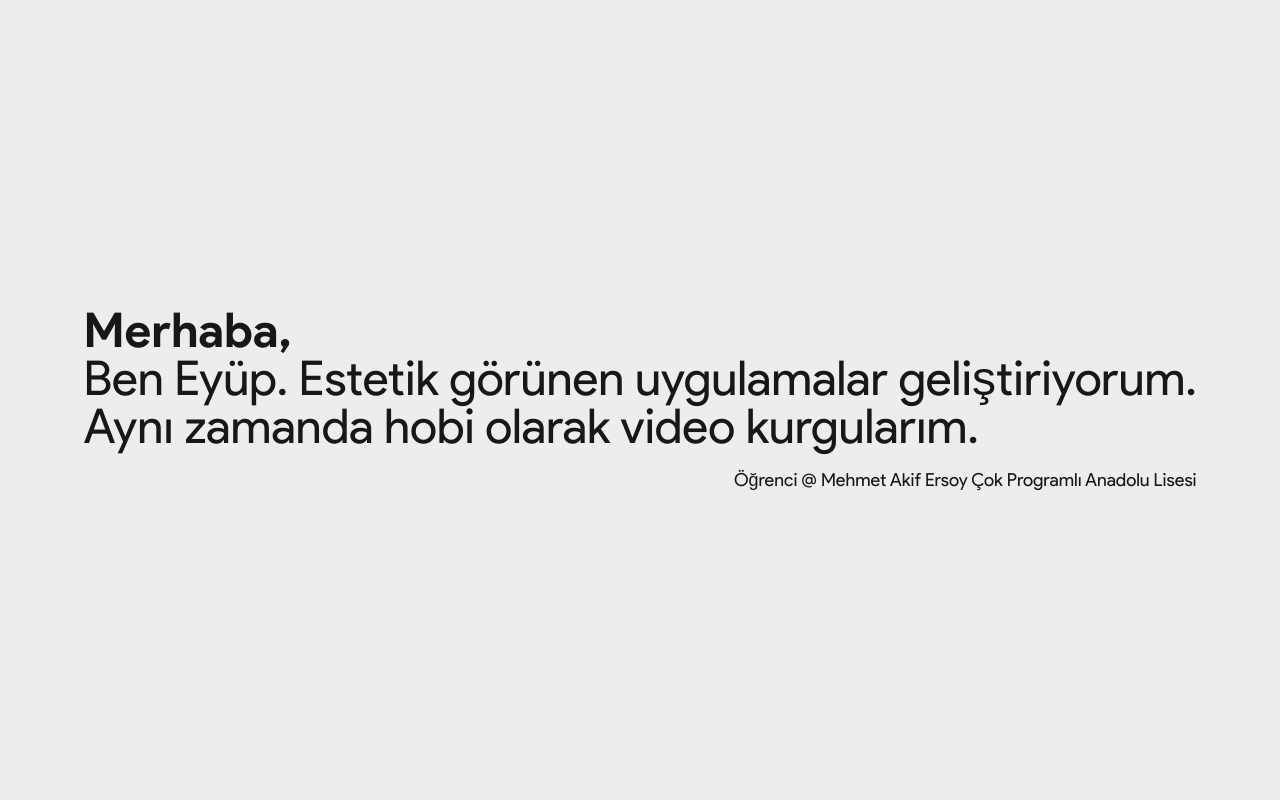
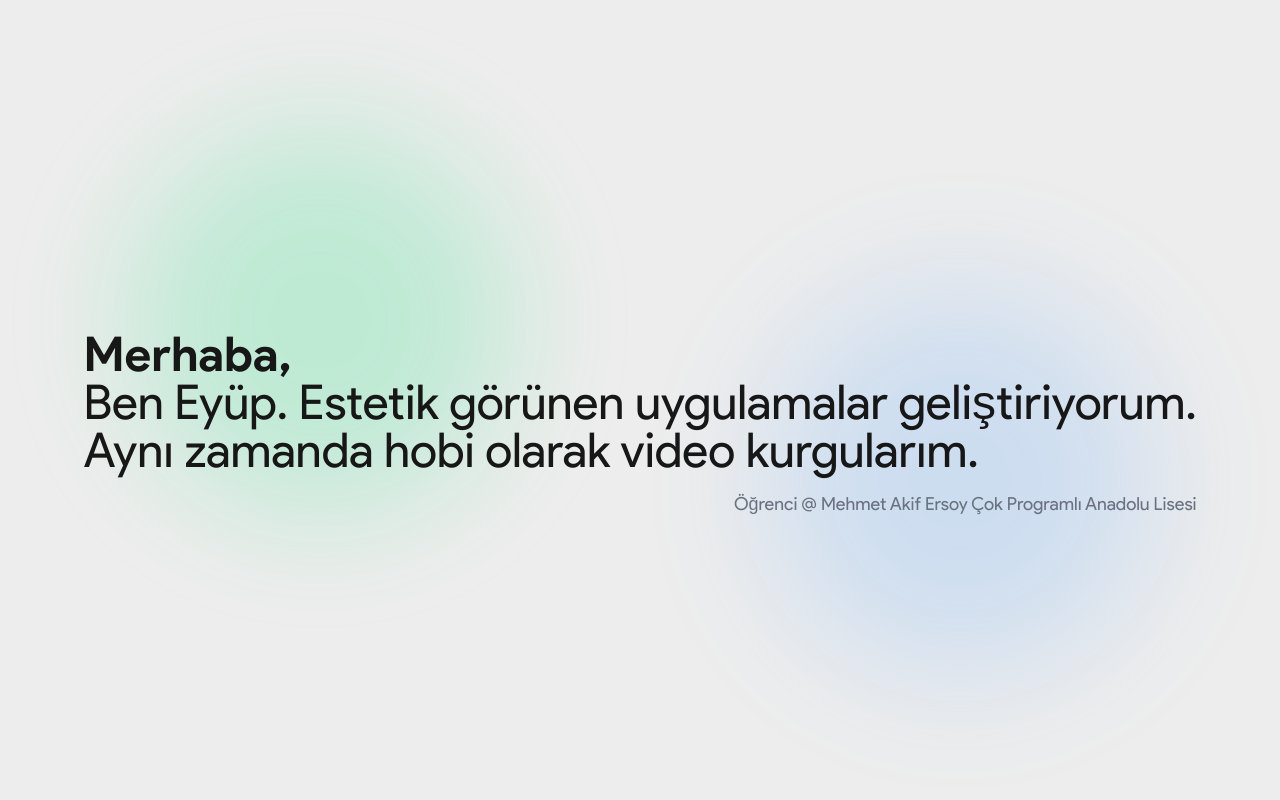
Before and after one commit to LewisLosa/manolya, a Next.js app: page / in a window 1280 px wide. Shown: the top 800 px of the page. Built offline with nearby package versions, Linux system fonts and the light colour scheme.

Commit message:
Hero'ya gradient eklendi.

```diff
--- a/src/app/page.tsx
+++ b/src/app/page.tsx
@@ -1,4 +1,4 @@
-"use client"
+"use client";
 import Image from "next/image";
 import { FontAwesomeIcon } from "@fortawesome/react-fontawesome";
 import { faCheckCircle, faEye } from "@fortawesome/free-solid-svg-icons";
@@ -34,15 +34,20 @@ export default function Home() {
 
   return (
     <main>
-      <header>
-        <div className="h-screen flex flex-col justify-center items-center">
-          <div className="stagger-reveal">
-            <h1 className="text-5xl transform transition-all duration-500 ease-out">
-              <b className="relative after:content-[''] after:absolute after:w-0 after:h-1 after:bg-current after:left-0 after:bottom-0 after:transition-all after:duration-700 after:ease-out hover:after:w-full">Merhaba,</b> <br />
-              Ben Eyüp. Estetik görünen uygulamalar
-              geliştiriyorum. <br /> Aynı zamanda hobi olarak video kurgularım.
+      <header className="relative h-screen w-full overflow-hidden">
+        <div className="absolute left-1/4 top-2/5 transform -translate-y-1/2 -translate-x-1/2 w-96 h-96 rounded-full bg-green-400 opacity-20 blur-3xl z-0"></div>
+        <div className="absolute right-1/4 top-3/5 transform -translate-y-1/2 translate-x-1/2 w-96 h-96 rounded-full bg-blue-400 opacity-20 blur-3xl z-0"></div>
+        <div className="h-screen flex flex-col justify-center items-center relative z-10">
+          <div className="stagger-reveal px-6">
+            <h1 className="text-5xl transform transition-all duration-500 ease-out opacity-0 translate-y-6">
+              <b className="relative after:content-[''] after:absolute after:w-0 after:h-1 after:bg-current after:left-0 after:bottom-0 after:transition-all after:duration-700 after:ease-out hover:after:w-full">
+                Merhaba,
+              </b>{" "}
+              <br />
+              Ben Eyüp. Estetik görünen uygulamalar geliştiriyorum. <br /> Aynı
+              zamanda hobi olarak video kurgularım.
             </h1>
-            <p className="mt-4 text-right text-lg opacity-50 transform transition-all duration-500 ease-out hover:opacity-80">
+            <p className="mt-4 text-right text-lg opacity-0 translate-y-6 text-gray-500 transform transition-all duration-500 ease-out hover:text-gray-700">
               Öğrenci @ Mehmet Akif Ersoy Çok Programlı Anadolu Lisesi
             </p>
           </div>
```
